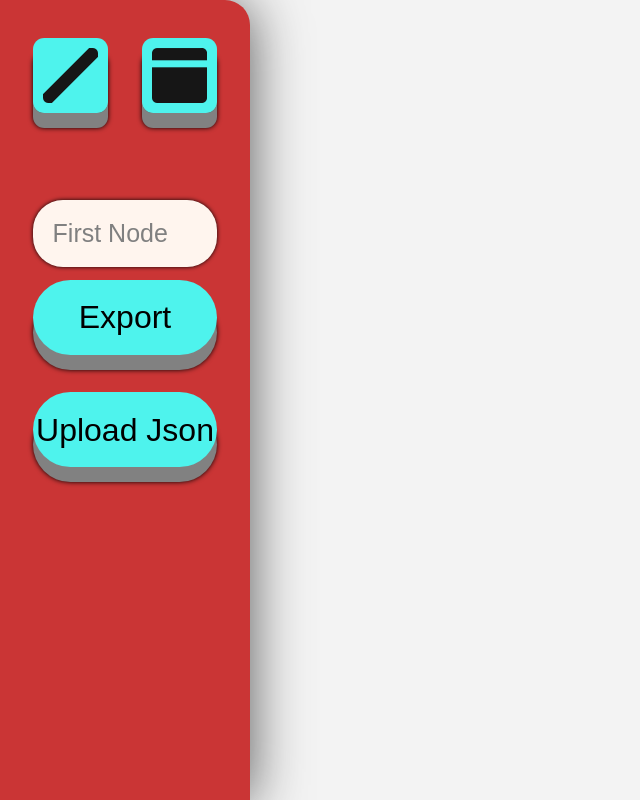
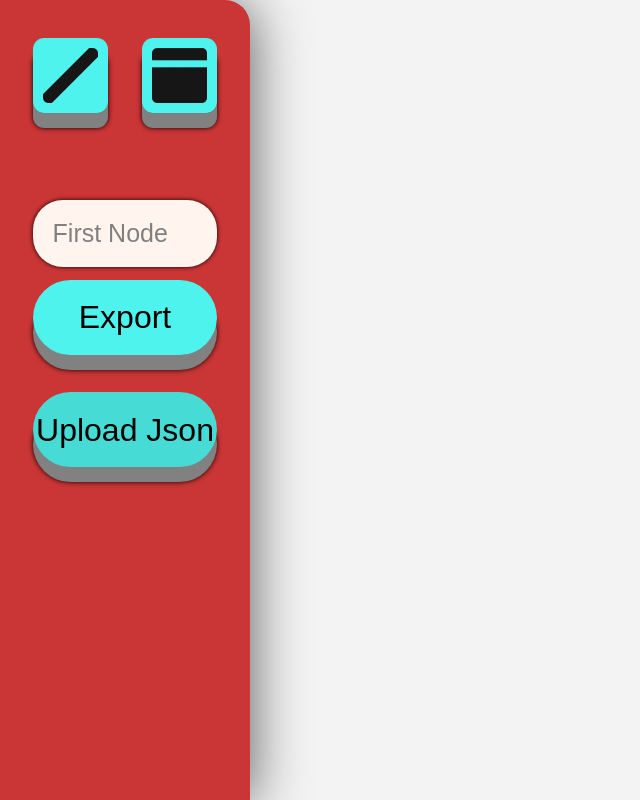
Before and after one commit to acelnt/acelnt.github.io, a plain HTML site: page textadventurewebsite/index.html in a window 1280 px wide. In both pictures the pointer is over the label "Upload Json". Shown: the whole page, without its empty margins (0-640 px from the left). Drawn offline with Linux system fonts and the light colour scheme.

Commit message:
Update CSS

```diff
--- a/textadventurewebsite/index.css
+++ b/textadventurewebsite/index.css
@@ -49,6 +49,11 @@ body {
 
 #upload {
   display:none;
+}
+
+#uploadLabel:hover {
+  background-color: rgb(71, 219, 214);
+  cursor: pointer;
 }
 
 #editor {
@@ -185,12 +190,16 @@ body {
 }
 
 #First:hover {
-  box-shadow: 0 1px 4px
+  box-shadow: 0 1px 4px;
 }
 
 #FirstText {
   margin: 1.5vw;
   word-wrap: break-word;
+}
+
+#FirstText:hover {
+  cursor: text;
 }
 
 .absText {
```
